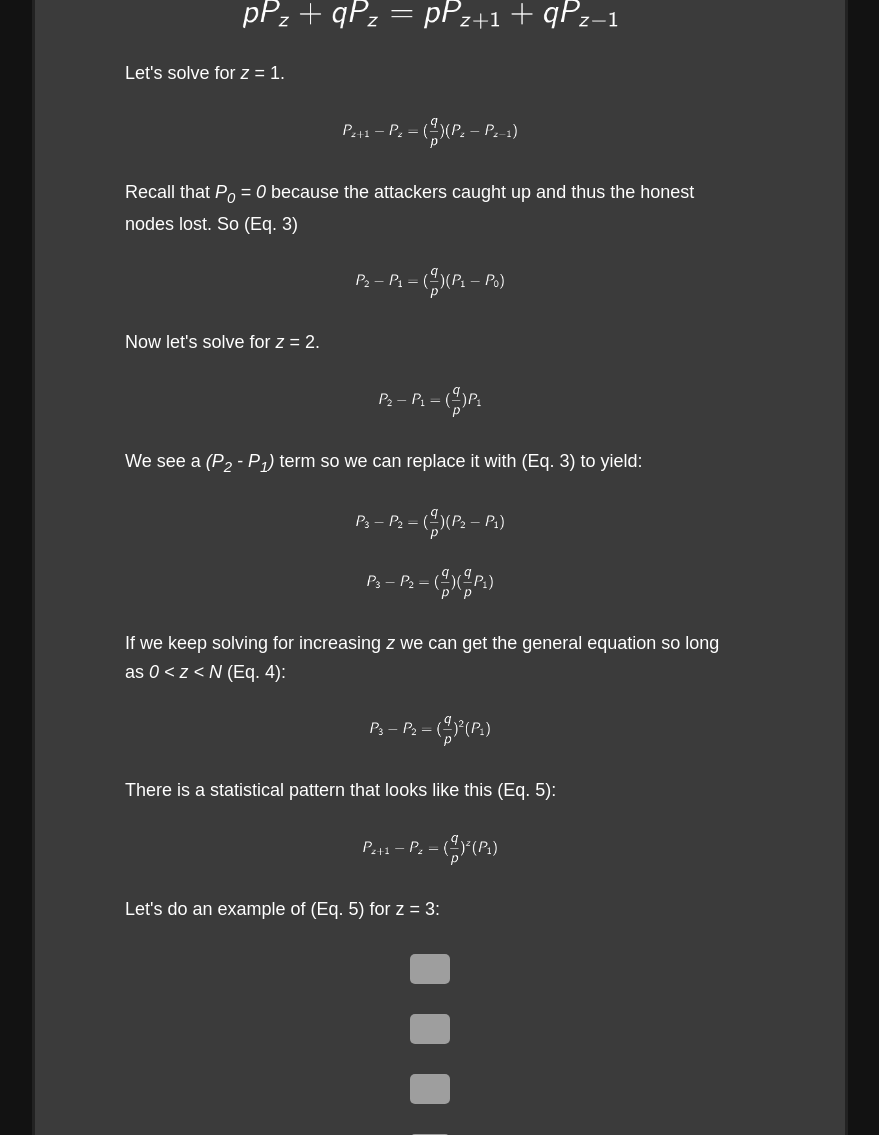
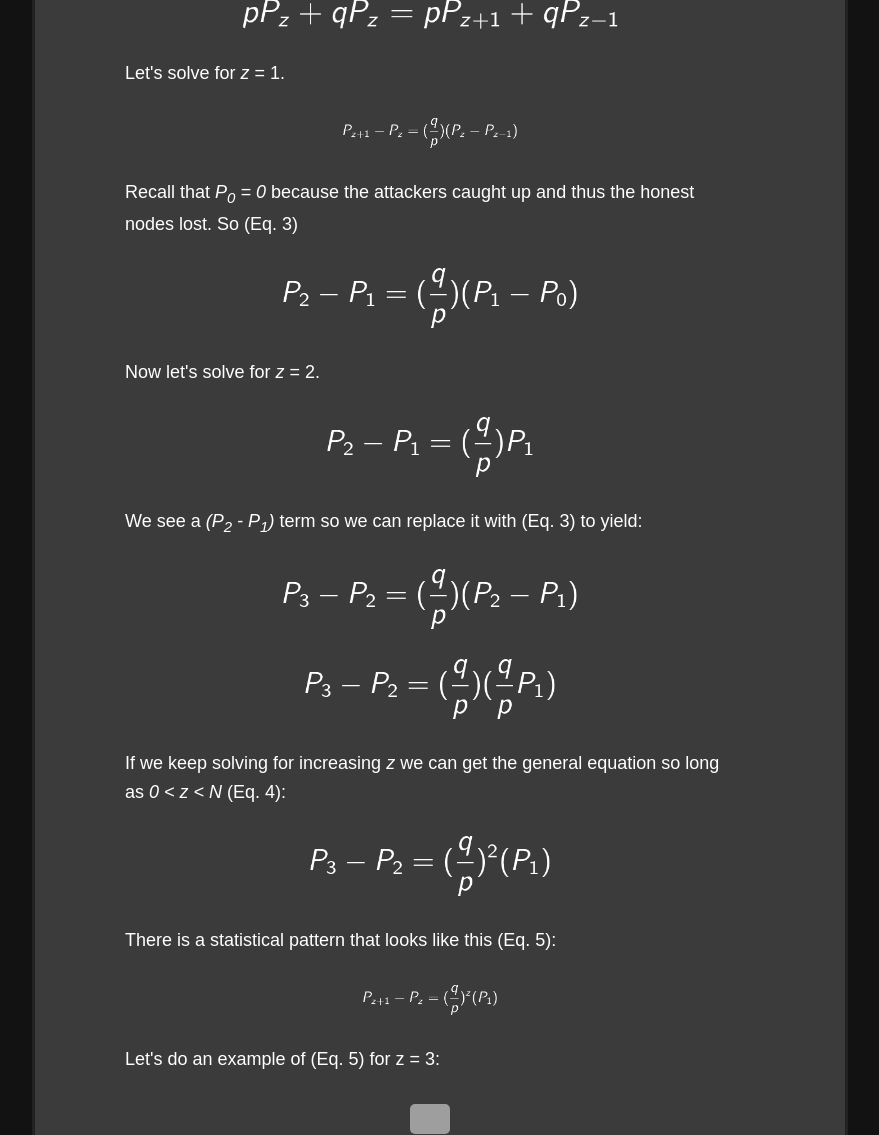
Before and after one commit to davidmcphee3/davidmcphee3.github.io, a PHP site: page /gamblersruin.html in a window 1280 px wide. Shown: the part 4029-5164 px from the top of the page, without its empty margins (200-1079 px from the left). Run offline with PHP 8.4, Linux system fonts and the light colour scheme; grey boxes are pictures that could not be loaded.

Commit message:
gamblersruin: fixed image sizes

```diff
--- a/gamblersruin.html
+++ b/gamblersruin.html
@@ -103,14 +103,14 @@ Because of (Eq. 1), (Eq. 2) can be rewritten as:
 Let's solve for <i>z</i> = 1.
 <img class="bEqu" src="/includes/other/gamblersruin/img7.png" alt="P(2) - P(1) = (q/p)*(P(1) - P(0))"></img>
 Recall that <i>P<sub>0</sub> = 0</i> because the attackers caught up and thus the honest nodes lost. So (Eq. 3)
-<img class="bEqu" src="/includes/other/gamblersruin/img8.png" alt="P(2) - P(1) = (q/p)*P(1)"></img>
+<img class="bEqu2" src="/includes/other/gamblersruin/img8.png" alt="P(2) - P(1) = (q/p)*P(1)"></img>
 Now let's solve for <i>z</i> = 2.
-<img class="bEqu" src="/includes/other/gamblersruin/img9.png" alt="P(3) - P(2) = (q/p)*(P(2) - P(1))"></img>
+<img class="bEqu2" src="/includes/other/gamblersruin/img9.png" alt="P(3) - P(2) = (q/p)*(P(2) - P(1))"></img>
 We see a <i>(P<sub>2</sub> - P<sub>1</sub>)</i> term so we can replace it with (Eq. 3) to yield:
-<img class="bEqu" src="/includes/other/gamblersruin/img10.png" alt="P(3) - P(2) = (q/p)*((q/p)*P(1))"></img>
-<img class="bEqu" src="/includes/other/gamblersruin/img11.png" alt="P(3) - P(2) = (q/p)^2*P(1))"></img>
+<img class="bEqu2" src="/includes/other/gamblersruin/img10.png" alt="P(3) - P(2) = (q/p)*((q/p)*P(1))"></img>
+<img class="bEqu2" src="/includes/other/gamblersruin/img11.png" alt="P(3) - P(2) = (q/p)^2*P(1))"></img>
 If we keep solving for increasing <i>z</i> we can get the general equation so long as <i>0 < z < N</i> (Eq. 4):
-<img class="bEqu" src="/includes/other/gamblersruin/img12.png" alt="P(z+1) - P(z) = (q/p)^z*P(1))"></img>
+<img class="bEqu2" src="/includes/other/gamblersruin/img12.png" alt="P(z+1) - P(z) = (q/p)^z*P(1))"></img>
 There is a statistical pattern that looks like this (Eq. 5):
 <img class="bEqu" src="/includes/other/gamblersruin/img13.png" alt="P(z+1) - P(1) = sum from n=1 to z of (P(n+1) - P(n))"></img>
 Let's do an example of (Eq. 5) for z = 3:
--- a/includes/main.css
+++ b/includes/main.css
@@ -173,6 +173,16 @@ a:hover{
 
 }
 
+.bEqu2{
+	display: block;
+	margin: 30px auto;
+	border: none;
+	border-radius: 5px;
+	max-height: 60px;
+	max-width: none;
+
+}
+
 .projw{
 	display: block;
 	background: #626262;
```
